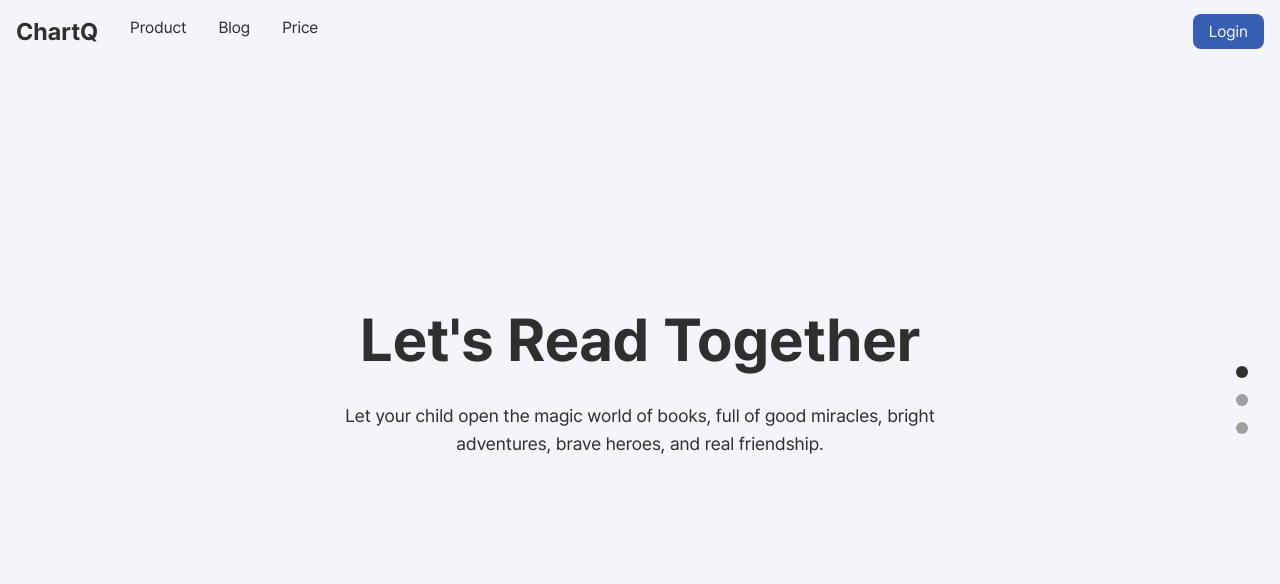
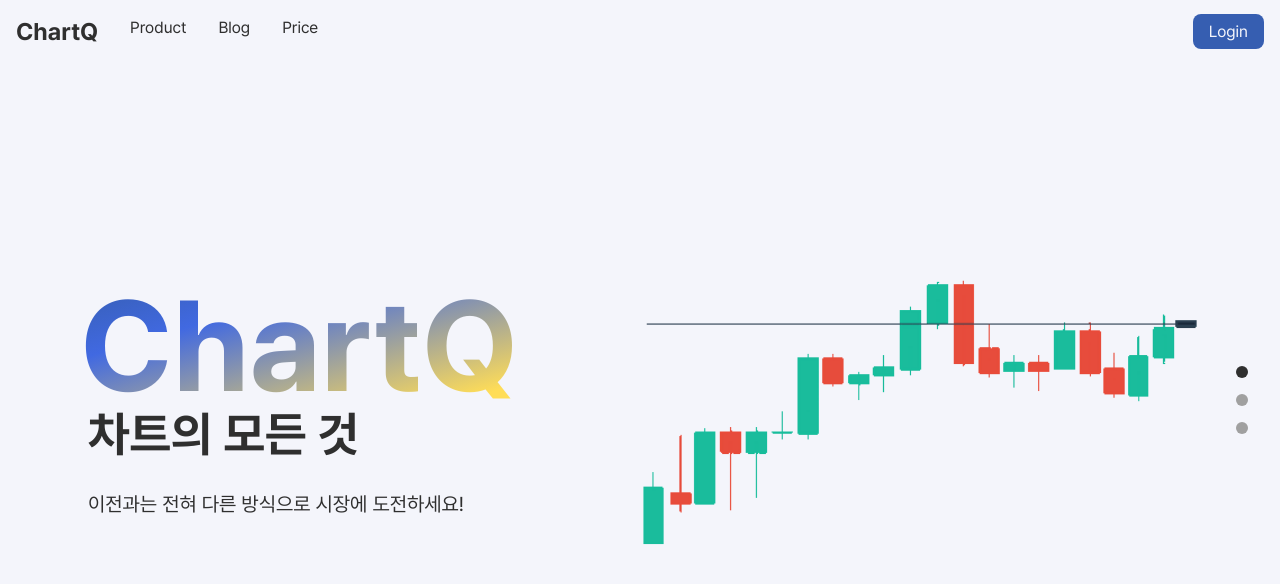
Before and after one commit to SnoopyKim/ChartQ, a Next.js app: page / in a window 1280 px wide. Shown: the top 584 px of the page. Built offline with nearby package versions, Linux system fonts and the light colour scheme.

Commit message:
첫 페이지 구현

```diff
--- /dev/null
+++ b/app/(hero)/_page/first.tsx
@@ -0,0 +1,36 @@
+"use client";
+
+import { motion } from "framer-motion";
+import Image from "next/image";
+import chartgif from "@assets/gifs/chart.gif";
+
+export default function FirstHeroPage() {
+  return (
+    <motion.section
+      className={`w-full h-full inset-0 flex items-center justify-between px-20`}
+      initial={{ opacity: 0, y: 100 }}
+      animate={{ opacity: 1, y: 0 }}
+      exit={{ opacity: 0, y: -100 }}
+      transition={{ duration: 1.0 }}
+    >
+      <div className="flex flex-col">
+        <h1 className="bg-clip-text text-transparent bg-gradient-to-br from-primary-dark via-primary via-30% to-accent to-90% text-9xl">
+          ChartQ
+        </h1>
+        <h1 className={"ml-2 text-5xl"}>차트의 모든 것</h1>
+        <p className={"ml-2 text-xl mt-8 whitespace-pre-line"}>
+          {"이전과는 전혀 다른 방식으로 시장에 도전하세요!"}
+        </p>
+      </div>
+
+      <div className="relative w-1/2 h-1/2">
+        <Image
+          src={chartgif}
+          fill
+          alt={"chartq"}
+          style={{ objectFit: "contain" }}
+        />
+      </div>
+    </motion.section>
+  );
+}
--- /dev/null
+++ b/app/(hero)/page.tsx
@@ -0,0 +1,82 @@
+"use client";
+
+import React, { useState, useEffect } from "react";
+import Nav from "../_components/nav";
+import FirstHeroPage from "./_page/first";
+import { AnimatePresence } from "framer-motion";
+
+const Hero = () => {
+  const [currentPage, setCurrentPage] = useState(1);
+  const totalPages = 3;
+  const [isScrolling, setIsScrolling] = useState(false);
+
+  // 특정 페이지 컨테이너 영역에서만 스크롤 이벤트 감지
+  useEffect(() => {
+    const handleScroll = (event: WheelEvent) => {
+      if (isScrolling) return; // 페이지 전환 중이면 새로운 스크롤 이벤트를 무시
+
+      if (event.deltaY > 0 && currentPage < totalPages) {
+        setCurrentPage((prev) => prev + 1);
+        setIsScrolling(true);
+      } else if (event.deltaY < 0 && currentPage > 1) {
+        setCurrentPage((prev) => prev - 1);
+        setIsScrolling(true);
+      }
+    };
+
+    // 페이지 영역에서만 스크롤 이벤트 적용
+    const pageContainer = document.getElementById("page-container");
+    if (pageContainer) {
+      pageContainer.addEventListener("wheel", handleScroll);
+    }
+
+    // 일정 시간 후 스크롤 가능 상태로 변경
+    const scrollTimeout = setTimeout(() => {
+      setIsScrolling(false);
+    }, 1200); // 페이지 전환이 완료되기 전까지 대기 (800ms)
+
+    return () => {
+      if (pageContainer) {
+        pageContainer.removeEventListener("wheel", handleScroll);
+      }
+      clearTimeout(scrollTimeout);
+    };
+  }, [currentPage, isScrolling, totalPages]);
+
+  const renderCurrentPage = () => {
+    switch (currentPage) {
+      case 1:
+        return <FirstHeroPage />;
+
+      default:
+        return <FirstHeroPage />;
+    }
+  };
+
+  return (
+    <div className="relative h-screen overflow-hidden">
+      <Nav />
+      {/* Page Container */}
+      <div id="page-container" className="relative h-full">
+        <AnimatePresence mode="wait">{renderCurrentPage()}</AnimatePresence>
+      </div>
+
+      {/* Scroll Indicator */}
+      <div className="fixed right-8 top-1/2 transform -translate-y-1/2 z-20 flex flex-col items-center space-y-4">
+        {Array.from({ length: totalPages }).map((_, idx) => (
+          <div
+            key={idx + 1}
+            onClick={() => setCurrentPage(idx + 1)}
+            className={`cursor-pointer w-3 h-3 rounded-full ${
+              currentPage === idx + 1
+                ? "bg-neutral dark:bg-secondary"
+                : "bg-gray"
+            }`}
+          ></div>
+        ))}
+      </div>
+    </div>
+  );
+};
+
+export default Hero;
--- /dev/null
+++ b/app/_components/nav/index.tsx
@@ -0,0 +1,26 @@
+export default function Nav() {
+  return (
+    <nav className="fixed top-0 w-full flex justify-between items-center p-4 bg-transparent z-20">
+      <div className="flex space-x-8">
+        <div className="text-2xl font-bold text-white">ChartQ</div>
+        <a href="#" className="hover:text-gray-300">
+          Product
+        </a>
+        <a href="#" className=" hover:text-gray-300">
+          Blog
+        </a>
+        <a href="#" className=" hover:text-gray-300">
+          Price
+        </a>
+      </div>
+      <div>
+        <a
+          href="#"
+          className="text-secondary bg-primary-dark px-4 py-2 rounded-lg hover:bg-gray-700"
+        >
+          Login
+        </a>
+      </div>
+    </nav>
+  );
+}
--- a/app/layout.tsx
+++ b/app/layout.tsx
@@ -13,7 +13,7 @@ export default function RootLayout({
   children: React.ReactNode;
 }>) {
   return (
-    <html lang="en">
+    <html lang="ko">
       <body className={`${pretendard.className} antialiased`}>{children}</body>
     </html>
   );
--- a/app/page.tsx
+++ /dev/null
@@ -1,137 +0,0 @@
-"use client";
-
-import React, { useState, useEffect } from "react";
-import { motion, AnimatePresence } from "framer-motion";
-
-const pages = [
-  {
-    id: 1,
-    title: "Let's Read Together",
-    description:
-      "Let your child open the magic world of books, full of good miracles, bright adventures, brave heroes, and real friendship.",
-  },
-  {
-    id: 2,
-    title: "Explore Our Products",
-    description:
-      "Discover a variety of products designed to boost your knowledge and reading experience.",
-  },
-  {
-    id: 3,
-    title: "Contact Us",
-    description:
-      "Reach out to us for any inquiries or support. We are here to help you.",
-  },
-];
-
-const Hero = () => {
-  const [currentPage, setCurrentPage] = useState(1);
-  const totalPages = pages.length;
-  const [isScrolling, setIsScrolling] = useState(false);
-
-  // 특정 페이지 컨테이너 영역에서만 스크롤 이벤트 감지
-  useEffect(() => {
-    const handleScroll = (event: WheelEvent) => {
-      if (isScrolling) return; // 페이지 전환 중이면 새로운 스크롤 이벤트를 무시
-
-      if (event.deltaY > 0 && currentPage < totalPages) {
-        setCurrentPage((prev) => prev + 1);
-        setIsScrolling(true);
-      } else if (event.deltaY < 0 && currentPage > 1) {
-        setCurrentPage((prev) => prev - 1);
-        setIsScrolling(true);
-      }
-    };
-
-    // 페이지 영역에서만 스크롤 이벤트 적용
-    const pageContainer = document.getElementById("page-container");
-    if (pageContainer) {
-      pageContainer.addEventListener("wheel", handleScroll);
-    }
-
-    // 일정 시간 후 스크롤 가능 상태로 변경
-    const scrollTimeout = setTimeout(() => {
-      setIsScrolling(false);
-    }, 1200); // 페이지 전환이 완료되기 전까지 대기 (800ms)
-
-    return () => {
-      if (pageContainer) {
-        pageContainer.removeEventListener("wheel", handleScroll);
-      }
-      clearTimeout(scrollTimeout);
-    };
-  }, [currentPage, isScrolling, totalPages]);
-
-  return (
-    <div className="relative h-screen overflow-hidden">
-      {/* Navbar (고정) */}
-      <nav className="fixed top-0 w-full flex justify-between items-center p-4 bg-transparent z-20">
-        <div className="flex space-x-8">
-          <div className="text-2xl font-bold text-white">ChartQ</div>
-          <a href="#" className="hover:text-gray-300">
-            Product
-          </a>
-          <a href="#" className=" hover:text-gray-300">
-            Blog
-          </a>
-          <a href="#" className=" hover:text-gray-300">
-            Price
-          </a>
-        </div>
-        <div>
-          <a
-            href="#"
-            className="text-secondary bg-primary-dark px-4 py-2 rounded-lg hover:bg-gray-700"
-          >
-            Login
-          </a>
-        </div>
-      </nav>
-
-      {/* Page Container */}
-      <div id="page-container" className="relative h-full">
-        <AnimatePresence mode="wait">
-          {pages.map(
-            (page) =>
-              currentPage === page.id && (
-                <motion.section
-                  key={page.id}
-                  className={`absolute inset-0 flex items-center justify-center`}
-                  initial={{ opacity: 0, y: 100 }}
-                  animate={{ opacity: 1, y: 0 }}
-                  exit={{ opacity: 0, y: -100 }}
-                  transition={{ duration: 0.6 }}
-                >
-                  <div className="container mx-auto px-4 text-center">
-                    <motion.h1 className={`text-6xl font-bold mb-8`}>
-                      {page.title}
-                    </motion.h1>
-                    <motion.p className={`text-lg max-w-2xl mx-auto mb-8`}>
-                      {page.description}
-                    </motion.p>
-                  </div>
-                </motion.section>
-              )
-          )}
-        </AnimatePresence>
-      </div>
-
-      {/* Scroll Indicator */}
-      <div className="fixed right-8 top-1/2 transform -translate-y-1/2 z-20 flex flex-col items-center space-y-4">
-        {pages.map((page) => (
-          <div
-            key={page.id}
-            onClick={() => setCurrentPage(page.id)}
-            className={`cursor-pointer w-3 h-3 rounded-full ${
-              currentPage === page.id
-                ? "bg-neutral dark:bg-secondary"
-                : "bg-gray"
-            }`}
-          ></div>
-        ))}
-      </div>
-    </div>
-  );
-};
-
-export default Hero;
```
Also changed, not shown: app/_assets/gifs/chart.gif (added).
